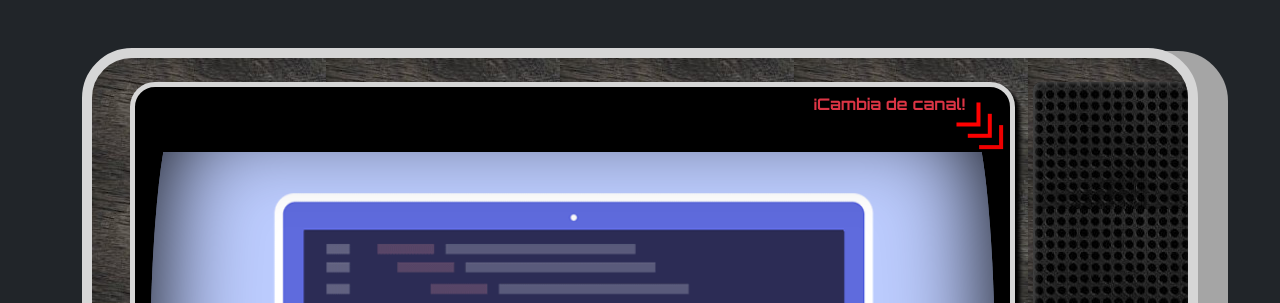
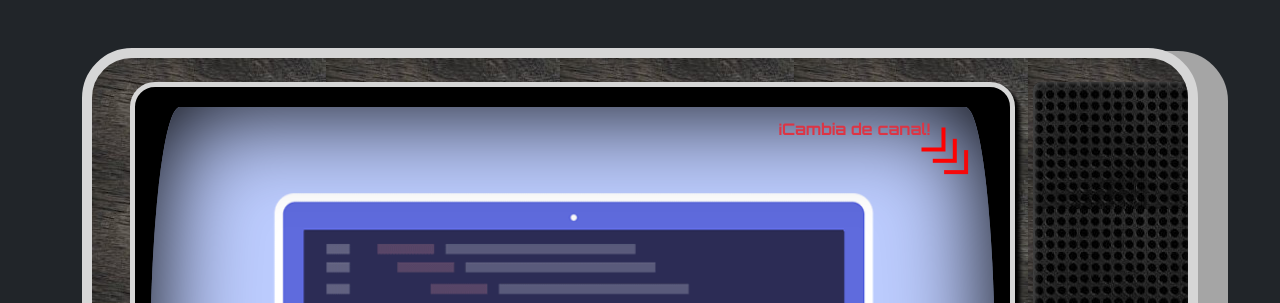
Before and after one commit to yosi90/portfolio, a plain HTML site: page index.html in a window 1280 px wide. Shown: the top 303 px of the page. Drawn offline with Linux system fonts and the light colour scheme.

Commit message:
Inicio rc2

```diff
--- a/css/main.sass
+++ b/css/main.sass
@@ -61,6 +61,7 @@ body
 
             // background-image: url(../media/img/ruido.jpg)
             background-image: url(../media/img/programming.gif)
+            background-color: #BCCCFE
             background-repeat: no-repeat
             background-size: 100%
             background-position: center -45%
@@ -95,8 +96,8 @@ body
 
             #textoFlecha
                 position: absolute
-                top: -15px
-                right: 30px
+                top: 10px
+                right: 65px
 
                 #flecha
                     position: absolute
```
Also changed, not shown: css/main.css, 1 other file.
